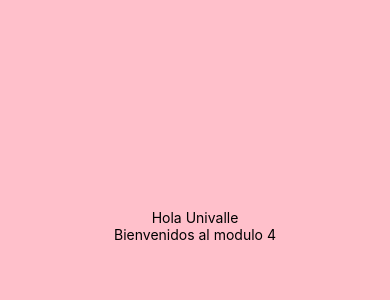
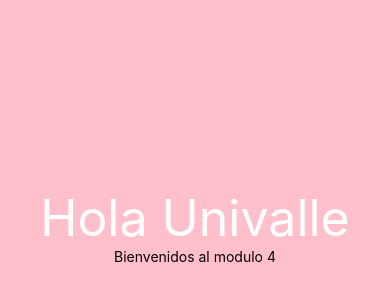
Before and after one commit to erickgugo/mod4-p1, a React Native app: screen / in a window 390 px wide. Shown: the part 196-496 px from the top of the page. Built offline with nearby package versions, Linux system fonts and the light colour scheme.

Commit message:
Se agrega stylos

```diff
--- a/App.js
+++ b/App.js
@@ -5,7 +5,7 @@
   return (
     <View style={styles.container}>
       <StatusBar style="auto" />
-      <Text>Hola Univalle</Text>
+      <Text style={{fontSize:50, color: "white"}}>Hola Univalle</Text>
       <Text>Bienvenidos al modulo 4</Text>
     </View>
   );
@@ -18,4 +18,7 @@
     alignItems: 'center',
     justifyContent: 'center',
   },
+    titulo: {
+
+    }
 });
```
